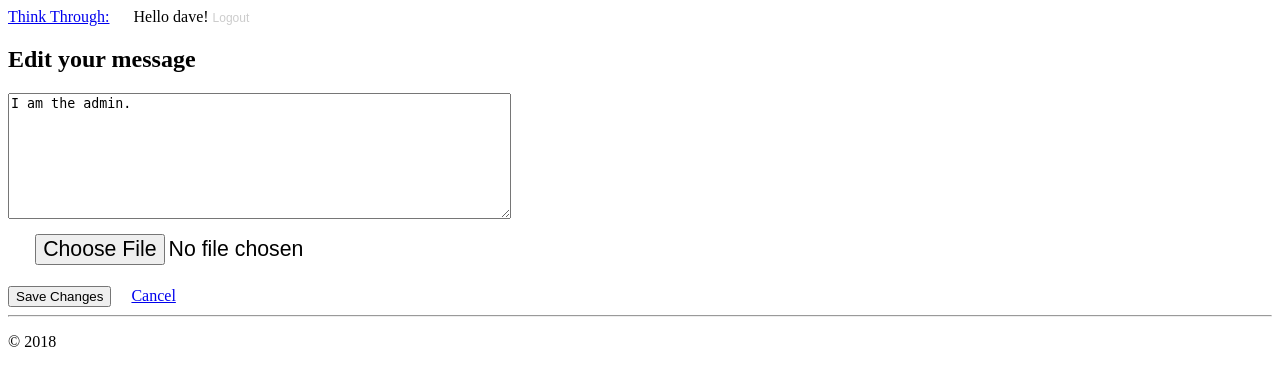
After one commit to Dave-Perkins/learn_django, a Django app: page /message/10/edit/ in a window 1280 px wide. The commit adds this page. Shown: the top 386 px of the page. Run offline with Django 5.2, Linux system fonts and the light colour scheme; a user stored in the database is signed in; data comes from the database, SQL or seed files in the repository; both versions use the stored data as it was after the commit.

Commit message:
Users can now edit their work. This is my main change after deploying to the droplet!

```diff
--- /dev/null
+++ b/hello/templates/hello/edit_message.html
@@ -0,0 +1,13 @@
+{% extends "hello/layout.html" %}
+{% block title %}Edit Message{% endblock %}
+{% block content %}
+    <h2>Edit your message</h2>
+    <form method="post" enctype="multipart/form-data" class="log-form">
+        {% csrf_token %}
+        {{ form.non_field_errors }}
+        <textarea name="message" id="id_message" rows="8" cols="60" class="large-textarea">{{ form.message.value|default_if_none:"" }}</textarea><br>
+        {{ form.image }}<br>
+        <button type="submit" class="save btn btn-default" style="margin-top: 10px;">Save Changes</button>
+        <a href="{% url 'home' %}" class="btn btn-default" style="margin-left: 16px;">Cancel</a>
+    </form>
+{% endblock %}
--- a/hello/templates/hello/home.html
+++ b/hello/templates/hello/home.html
@@ -37,6 +37,11 @@
                         <span class="logged-message">{{ message.message|linebreaksbr }}</span>
                         {% if message.image %}<br>
                             <img src="{{ message.image.url }}" alt="Message Image" style="max-width:400px; max-height:300px;">
+                        {% endif %}
+                        {% if user.is_authenticated and message.user == user %}
+                            <form method="get" action="{% url 'edit_message' message.id %}" style="display:inline;">
+                                <button type="submit" class="save btn btn-default" style="margin-left: 16px;">Edit</button>
+                            </form>
                         {% endif %}
                     </td>
                 </tr>
--- a/hello/urls.py
+++ b/hello/urls.py
@@ -9,4 +9,5 @@ urlpatterns = [
     path("log/", views.log_message, name="log"),
     path("comment/<int:post_id>/add/", views.add_comment, name="add_comment"),
     path("register/", views.register, name="register"),
+    path("message/<int:message_id>/edit/", views.edit_message, name="edit_message"),
 ]
--- a/hello/views.py
+++ b/hello/views.py
@@ -1,3 +1,19 @@
+from django.contrib.auth.decorators import login_required
+
+@login_required
+def edit_message(request, message_id):
+    try:
+        message = LogMessage.objects.get(pk=message_id, user=request.user)
+    except LogMessage.DoesNotExist:
+        return redirect('home')
+    if request.method == 'POST':
+        form = LogMessageForm(request.POST, request.FILES, instance=message)
+        if form.is_valid():
+            form.save()
+            return redirect('home')
+    else:
+        form = LogMessageForm(instance=message)
+    return render(request, 'hello/edit_message.html', {'form': form, 'message': message})
 from django.contrib.auth.forms import UserCreationForm
 from django.contrib.auth import login as auth_login
 def register(request):
```
Also changed, not shown: db.sqlite3, media/message_images/COSC290_Exam_02_Retake_Colored_fNGTJeR.jpg (added).
